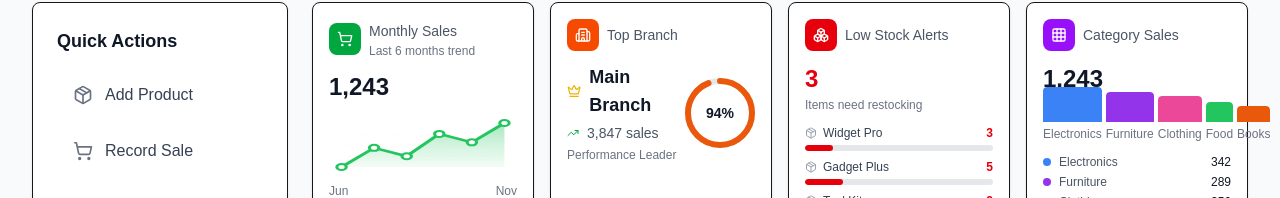
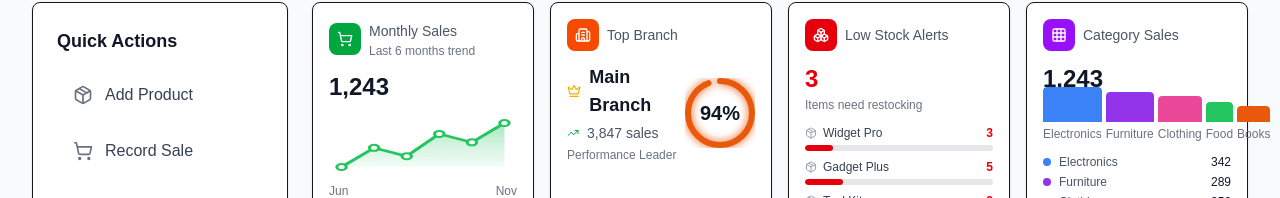
Before and after one commit to Ronelmelendrez/Vendors_inventory_system, a Next.js app in the folder frontend/: page /admin in a window 1280 px wide. Shown: the part 241-439 px from the top of the page. Built offline with nearby package versions, Linux system fonts and the light colour scheme; sample sign-in values are in the browser's storage.

Commit message:
feat: enhance ProgressRing with animation and color-coded performance

```diff
--- a/frontend/src/components/dashboard/ProgressRing.tsx
+++ b/frontend/src/components/dashboard/ProgressRing.tsx
@@ -1,4 +1,6 @@
 "use client";
+
+import { useState, useEffect } from "react";
 
 interface ProgressRingProps {
   percentage: number;
@@ -6,23 +8,61 @@ interface ProgressRingProps {
   strokeWidth?: number;
   color?: string;
   label?: string;
+  animated?: boolean;
+  showGlow?: boolean;
 }
 
 export function ProgressRing({
   percentage,
-  size = 60,
-  strokeWidth = 6,
-  color = "rgb(34, 197, 94)", // green-600
-  label
+  size = 70,
+  strokeWidth = 8,
+  color = "rgb(234, 88, 12)", // orange-600
+  label,
+  animated = true,
+  showGlow = true
 }: ProgressRingProps) {
+  const [currentPercentage, setCurrentPercentage] = useState(animated ? 0 : percentage);
+
+  useEffect(() => {
+    if (animated) {
+      const timer = setTimeout(() => {
+        setCurrentPercentage(percentage);
+      }, 100);
+      return () => clearTimeout(timer);
+    }
+  }, [percentage, animated]);
+
   const radius = (size - strokeWidth) / 2;
   const circumference = radius * 2 * Math.PI;
-  const offset = circumference - (percentage / 100) * circumference;
+  const offset = circumference - (currentPercentage / 100) * circumference;
+
+  // Determine color based on percentage
+  const getColorByPercentage = (pct: number) => {
+    if (pct >= 90) return color; // Excellent
+    if (pct >= 70) return "rgb(34, 197, 94)"; // Good - green
+    if (pct >= 50) return "rgb(234, 179, 8)"; // Average - yellow
+    return "rgb(239, 68, 68)"; // Poor - red
+  };
+
+  const ringColor = getColorByPercentage(currentPercentage);
 
   return (
     <div className="flex flex-col items-center gap-2">
       <div className="relative" style={{ width: size, height: size }}>
         <svg width={size} height={size} className="transform -rotate-90">
+          {/* Glow effect */}
+          {showGlow && (
+            <defs>
+              <filter id="glow">
+                <feGaussianBlur stdDeviation="2" result="coloredBlur"/>
+                <feMerge>
+                  <feMergeNode in="coloredBlur"/>
+                  <feMergeNode in="SourceGraphic"/>
+                </feMerge>
+              </filter>
+            </defs>
+          )}
+
           {/* Background circle */}
           <circle
             cx={size / 2}
@@ -32,33 +72,40 @@ export function ProgressRing({
             stroke="currentColor"
             strokeWidth={strokeWidth}
             className="text-gray-200 dark:text-gray-700"
+            opacity="0.3"
           />
+
           {/* Progress circle */}
           <circle
             cx={size / 2}
             cy={size / 2}
             r={radius}
             fill="none"
-            stroke={color}
+            stroke={ringColor}
             strokeWidth={strokeWidth}
             strokeDasharray={circumference}
             strokeDashoffset={offset}
             strokeLinecap="round"
-            className="transition-all duration-500"
+            className="transition-all duration-1000 ease-out"
+            filter={showGlow ? "url(#glow)" : undefined}
+            style={{
+              filter: showGlow ? `drop-shadow(0 0 4px ${ringColor})` : undefined
+            }}
           />
         </svg>
-        {/* Center text */}
-        <div className="absolute inset-0 flex items-center justify-center">
-          <span className="text-sm font-bold text-gray-900 dark:text-gray-100">
-            {percentage}%
+
+        {/* Center content */}
+        <div className="absolute inset-0 flex flex-col items-center justify-center">
+          <span className="text-xl font-bold text-gray-900 dark:text-gray-100">
+            {Math.round(currentPercentage)}%
           </span>
+          {label && (
+            <span className="text-xs text-gray-500 dark:text-gray-400 mt-0.5">
+              {label}
+            </span>
+          )}
         </div>
       </div>
-      {label && (
-        <span className="text-xs text-gray-600 dark:text-gray-400 text-center">
-          {label}
-        </span>
-      )}
     </div>
   );
 }
```
